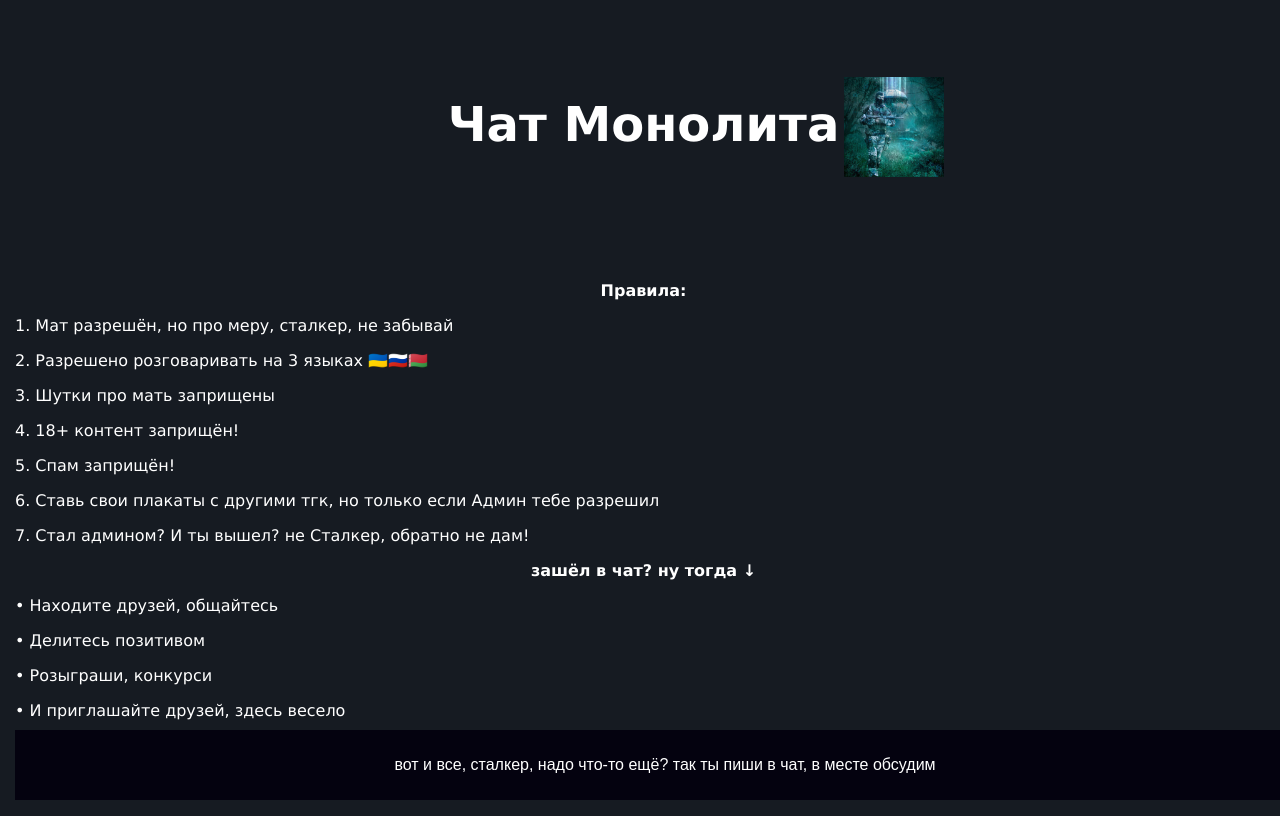
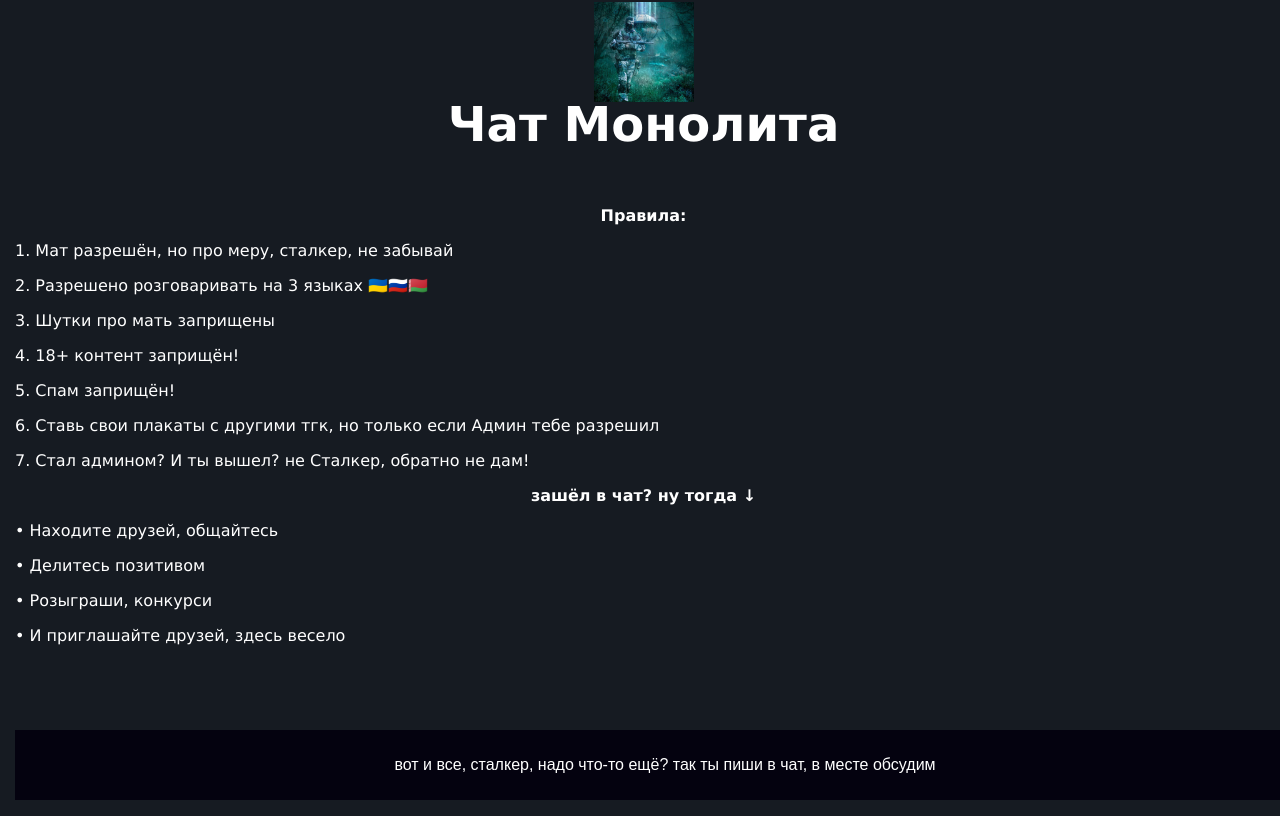
Before and after one commit to SANYAclesh/ChatMonolite.github.io, a plain HTML site: page index.html in a window 1280 px wide. Drawn offline with Linux system fonts and the light colour scheme.

Commit message:
Update style.css

```diff
--- a/style.css
+++ b/style.css
@@ -27,8 +27,8 @@
         }
 
         .img {
-            margin-left: 500px;
-            margin-top: -75px;
+
+            margin-top: -150px;
         }
 
 
```
